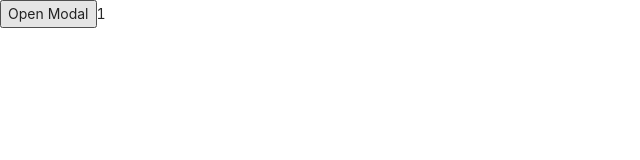
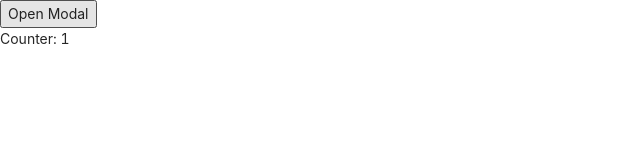
Before and after one commit to kakarrot0234/base-components, a React (Create React App) app: page / in a window 1280 px wide. Shown: the top 160 px of the page, without its empty margins (0-640 px from the left). Built offline with nearby package versions, Linux system fonts and the light colour scheme.

Commit message:
made context config optional

```diff
--- a/src/views/components/BaseHOC.tsx
+++ b/src/views/components/BaseHOC.tsx
@@ -64,8 +64,8 @@ export function BaseHOC<P>(
         });
       }
     });
-    return (
-      <MainContext.Provider value={[mainContextValue, setMainContextValue]}>
+    function mainComponents() {
+      return (
         <div>
           {(state.openedModals || []).map((o, i) => {
             return (
@@ -83,8 +83,16 @@ export function BaseHOC<P>(
               closeModal.current!();
             }}></WrappedComponent>
         </div>
-      </MainContext.Provider>
-    );
+      );
+    }
+    if ((config || {}).mainContextInit) {
+      return (
+        <MainContext.Provider value={[mainContextValue, setMainContextValue]}>
+          {mainComponents()}
+        </MainContext.Provider>
+      );
+    }
+    return mainComponents();
   };
   return HocComponent;
 }
--- a/src/views/components/SampleModal.tsx
+++ b/src/views/components/SampleModal.tsx
@@ -1,9 +1,9 @@
-import * as React from "react";
 import { useMainContext } from "../../hooks/useMainContext";
 import { IBaseProps } from "../../interfaces/IBaseProps";
 import { IVeriDeposu } from "../../interfaces/IVeriDeposu";
+import { BaseHOC } from "./BaseHOC";
 
-export function SampleModal(props: Partial<IBaseProps>) {
+const SampleModalTemp = (props: Partial<IBaseProps>) => {
   const [veriDeposu, setVeriDeposu] = useMainContext<IVeriDeposu>();
   return (
     <div>
@@ -21,4 +21,5 @@ export function SampleModal(props: Partial<IBaseProps>) {
       </button>
     </div>
   );
-}
+};
+export const SampleModal = BaseHOC(SampleModalTemp);
--- a/src/views/pages/Home.tsx
+++ b/src/views/pages/Home.tsx
@@ -27,7 +27,7 @@ const Home: React.FunctionComponent<IHomeProps> = (props) => {
         }}>
         Open Modal
       </button>
-      {veriDeposu.counter}
+      <div>Counter: {veriDeposu.counter}</div>
     </div>
   );
 };
```
